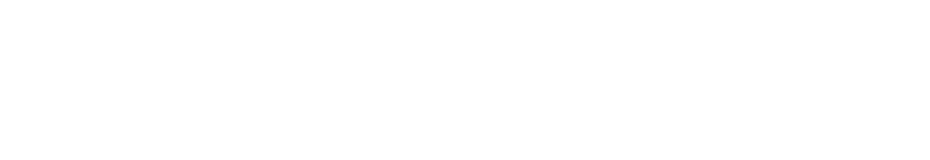
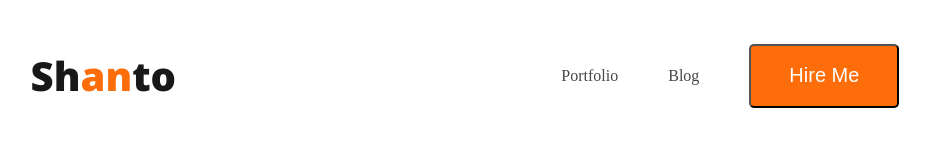
Before and after one commit to Nayeem-shanto/module-1-portfolio, a plain HTML site: page index.html in a window 1280 px wide. Shown: the whole page, without its empty margins (150-1080 px from the left). Drawn offline with nearby package versions, Linux system fonts and the light colour scheme.

Commit message:
added navbar

```diff
--- a/index.html
+++ b/index.html
@@ -1,11 +1,32 @@
 <!DOCTYPE html>
 <html lang="en">
-<head>
-    <meta charset="UTF-8">
-    <meta name="viewport" content="width=device-width, initial-scale=1.0">
+  <head>
+    <meta charset="UTF-8" />
+    <meta name="viewport" content="width=device-width, initial-scale=1.0" />
     <title>Portfolio</title>
-</head>
-<body>
-
-</body>
+    <link rel="preconnect" href="https://fonts.googleapis.com" />
+    <link rel="preconnect" href="https://fonts.gstatic.com" crossorigin />
+    <link
+      href="https://fonts.googleapis.com/css2?family=Open+Sans:ital,wght@0,300..800;1,300..800&display=swap"
+      rel="stylesheet"
+    />
+    <link rel="stylesheet" href="styles/portfolio.css" />
+  </head>
+  <body>
+    <header>
+        <!-- <section class="aside-section">
+            <aside>
+                <p>DEVELOPER</p>
+            </aside>
+        </section> -->
+      <nav>
+        <h3 class="nav-title">Sh<span class="text-primary">an</span>to</h3>
+        <ul>
+          <li><a href="Portfolio">Portfolio</a></li>
+          <li><a href="Blog">Blog</a></li>
+          <li><button class="button-primary">Hire Me</button></li>
+        </ul>
+      </nav>
+    </header>
+  </body>
 </html>
--- /dev/null
+++ b/styles/portfolio.css
@@ -0,0 +1,56 @@
+/* .aside-section{
+    transform: rotate(-90deg);
+    color: rgba(24, 24, 24, 0.15);
+font-family: "Open Sans";
+font-size: 100px;
+font-style: normal;
+font-weight: 700;
+line-height: normal;
+letter-spacing: 33px;
+text-align: left;
+justify-content: left;
+} */
+
+nav {
+    display: flex;
+    justify-content: space-around;
+    align-items: center;
+}
+
+.text-primary {
+    color: #FD6E0A;
+}
+
+.button-primary {
+    width: 150px;
+    height: 64px;
+    flex-shrink: 0;
+    border-radius: 5px;
+    background: #FD6E0A;
+    color: var(--White-Color, #FFF);
+    font-size: 20px;
+}
+
+.nav-title {
+    color: var(--Dark-01, #181818);
+    font-family: "Open Sans";
+    font-size: 40px;
+    font-style: normal;
+    font-weight: 800;
+    line-height: normal;
+}
+
+nav ul {
+    display: flex;
+    align-items: center;
+}
+
+nav li {
+    list-style: none;
+    margin-right: 50px;
+}
+
+nav a {
+    text-decoration: none;
+    color: #474747;
+}
```
